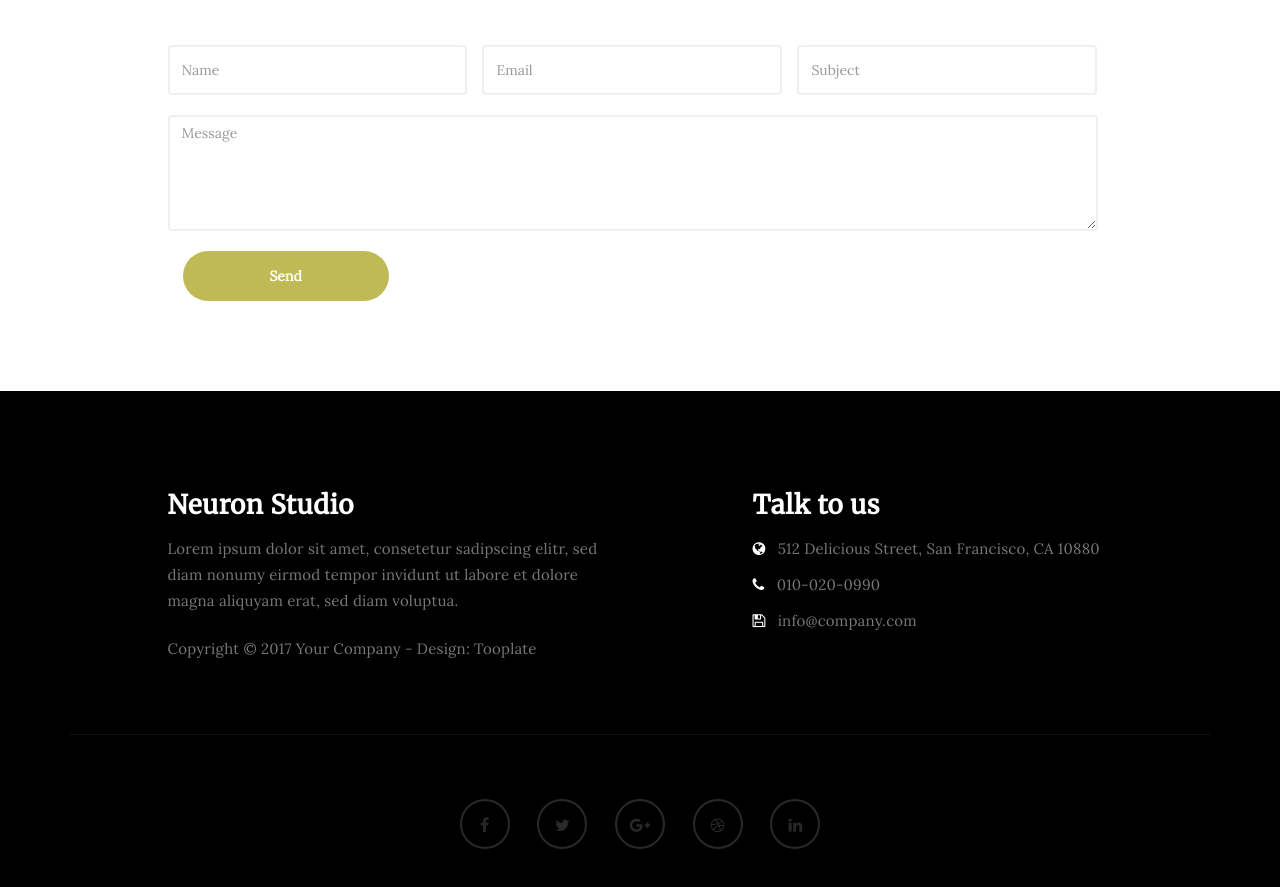
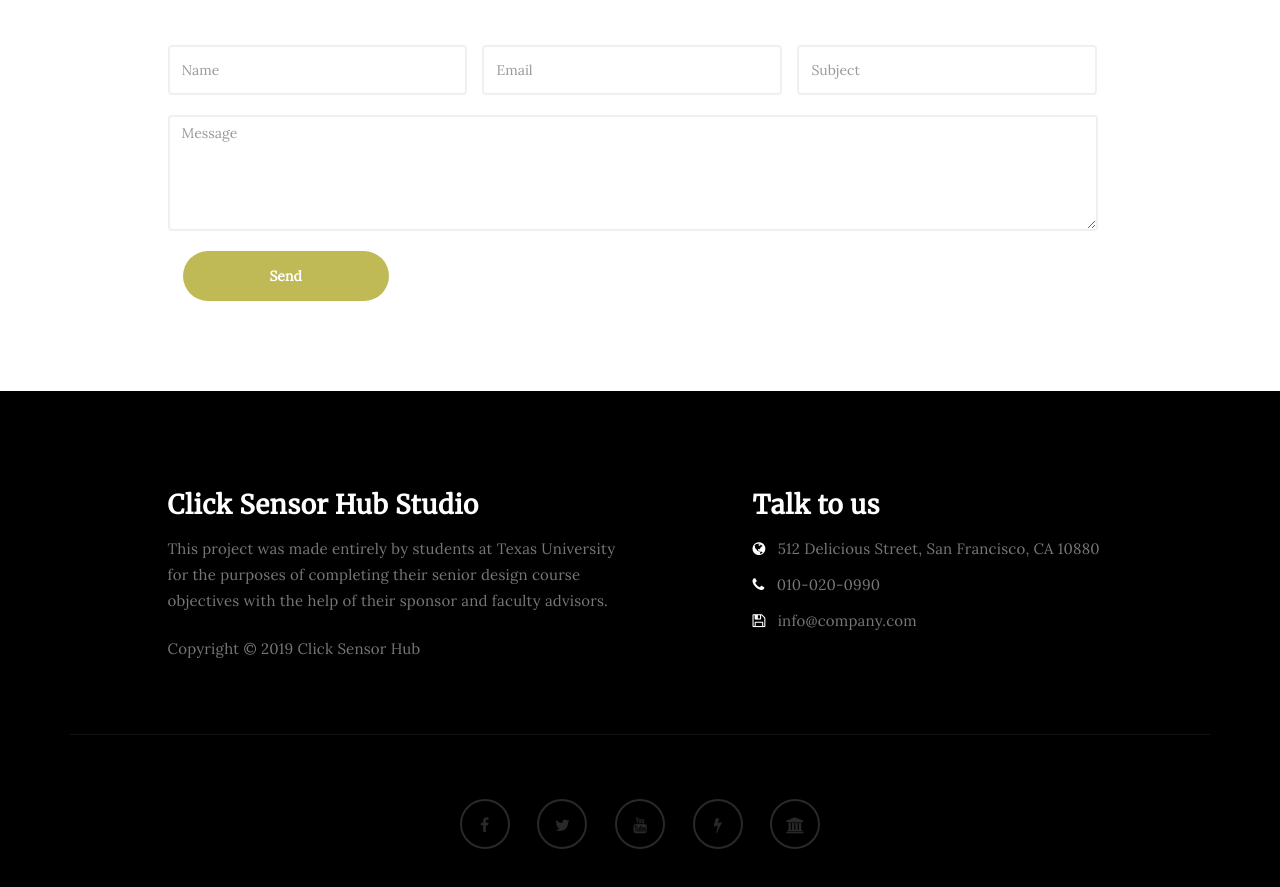
Before and after one commit to Cl0udi/Click_Sensor_Hub_Website, a plain HTML site: page contact.html in a window 1280 px wide. Shown: the part 823-1710 px from the top of the page. Drawn offline with Linux system fonts and the light colour scheme.

Commit message:
Footer links added
Links added for social media icons

```diff
--- a/contact.html
+++ b/contact.html
@@ -115,10 +115,10 @@ http://www.tooplate.com/view/2085-neuron
           <div class="row">
 
                <div class="col-md-5 col-md-offset-1 col-sm-6">
-                    <h3>Neuron Studio</h3>
-                    <p>Lorem ipsum dolor sit amet, consetetur sadipscing elitr, sed diam nonumy eirmod tempor invidunt ut labore et dolore magna aliquyam erat, sed diam voluptua.</p>
+                    <h3>Click Sensor Hub Studio</h3>
+                    <p>This project was made entirely by  students at Texas University for the purposes of completing their senior design course objectives with the help of their sponsor and faculty advisors.</p>
                     <div class="footer-copyright">
-                         <p>Copyright &copy; 2017 Your Company - Design: Tooplate</p>
+                         <p>Copyright &copy; 2019 Click Sensor Hub</p>
                     </div>
                </div>
 
@@ -135,11 +135,22 @@ http://www.tooplate.com/view/2085-neuron
 
                <div class="col-md-12 col-sm-12">
                     <ul class="social-icon">
-                         <li><a href="#" class="fa fa-facebook"></a></li>
-                         <li><a href="#" class="fa fa-twitter"></a></li>
-                         <li><a href="#" class="fa fa-google-plus"></a></li>
-                         <li><a href="#" class="fa fa-dribbble"></a></li>
-                         <li><a href="#" class="fa fa-linkedin"></a></li>
+                         <li>
+                              <a href="https://www.facebook.com/nxpsemi/" class="fa fa-facebook">
+                              </a>
+                         </li>
+                         <li>
+                              <a href="https://twitter.com/NXP" class="fa fa-twitter"></a>
+                         </li>
+                         <li>
+                              <a href="https://www.youtube.com/watch?v=kctiI3NGgmk" class="fa fa-youtube"></a>
+                         </li>
+                         <li>
+                              <a href="https://www.nxp.com/" class="fa fa-bolt"></a>
+                         </li>
+                         <li>
+                              <a href="https://www.txstate.edu/" class="fa fa-university"></a>
+                         </li>
                     </ul>
                </div>
 
```
Also changed, not shown: about.html (+17 -8 lines), gallery.html (+19 -8 lines), index.html (+8 -4 lines), single-post.html (+18 -7 lines).
